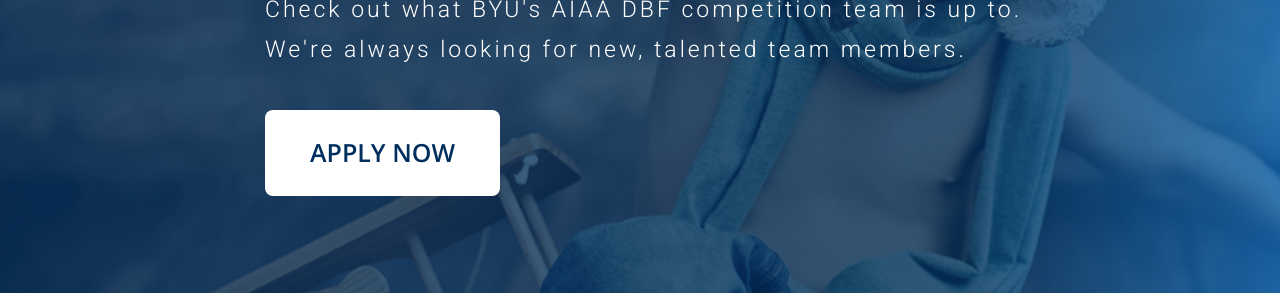
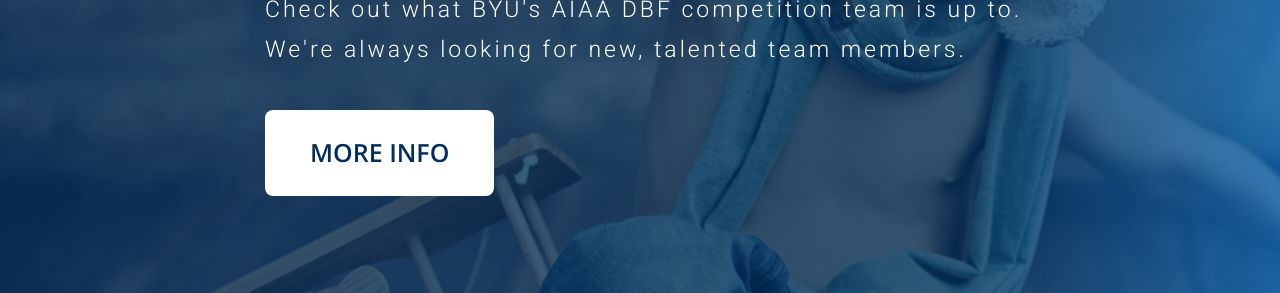
Before and after one commit to BYU-Aeronautics-Club/DBF, a Jekyll site: the page built from index.html, in a window 1280 px wide and 900 px high, scrolled down 439 px. Shown: the part 125-418 px from the top of the window. Built offline with Jekyll 4.4.1, drawn with Linux system fonts in a browser that asks for light colours; nearby versions of some CDN libraries; some web fonts are replaced.

Commit message:
update button

```diff
--- a/index.html
+++ b/index.html
@@ -31,7 +31,7 @@
           <h1 class="animated fadeInUp">BYU AERONAUTICS<br> DESIGN BUILD FLY TEAM</h1>
           <p class="animated fadeInUp">Check out what BYU's AIAA DBF competition team is up to.
               <br>We're always looking for new, talented team members.</p>
-          <a class="animated fadeInUp btn btn-default btn-wow" href="https://aeronautics.byu.edu/DBF/0001/01/01/apply.html#application-process">APPLY NOW</a>
+          <a class="animated fadeInUp btn btn-default btn-wow" href="https://aeronautics.byu.edu/DBF/0001/01/01/apply.html#application-process">MORE INFO</a>
         </div>
       </div>
     </div>
```
